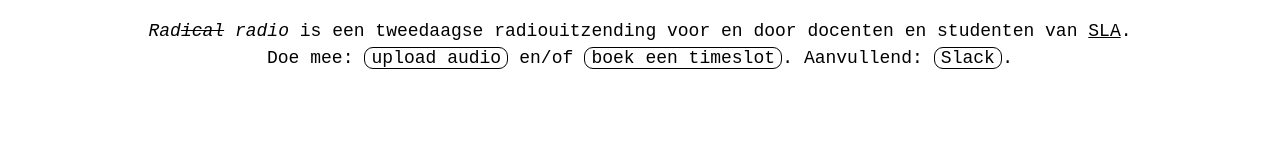
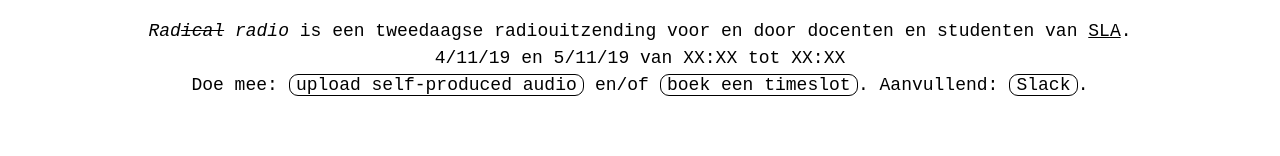
Before and after one commit to sandervdvijver/radradio, a plain HTML site: page index.html in a window 1280 px wide. Shown: the part 489-645 px from the top of the page. Drawn offline with Linux system fonts and the light colour scheme.

Commit message:
Content update

```diff
--- a/index.html
+++ b/index.html
@@ -15,7 +15,9 @@
         <div class="info">
             <em>Rad<strike>ical</strike> radio</em> is een tweedaagse radiouitzending voor en door docenten en studenten van <a href="https://www.sintlucasantwerpen.be">SLA</a>.
             <br>
-            Doe mee: <a class="cta" href="https://www.dropbox.com/request/rshrGiKy56WGsKnrdDSe">upload audio</a> en/of
+            4/11/19 en 5/11/19 van XX:XX tot XX:XX
+            <br>
+            Doe mee: <a class="cta" href="https://www.dropbox.com/request/rshrGiKy56WGsKnrdDSe">upload self-produced audio</a> en/of
             <a class="cta" href="https://calendly.com/radradio">boek een timeslot</a>. Aanvullend: <a class="cta" href="https://join.slack.com/t/radradio/shared_invite/enQtODIxNDkyNDg5MDc5LTFmYzBiYTcwNTgyMTEwOGU2OGRiOWUyMWRhOTI4Y2UwN2VjNDQ3NjMxZDQ4NmY3NGJhN2VhNDU3OGY2YjhmYTE">Slack</a>.
         </div>
     </main>
```
